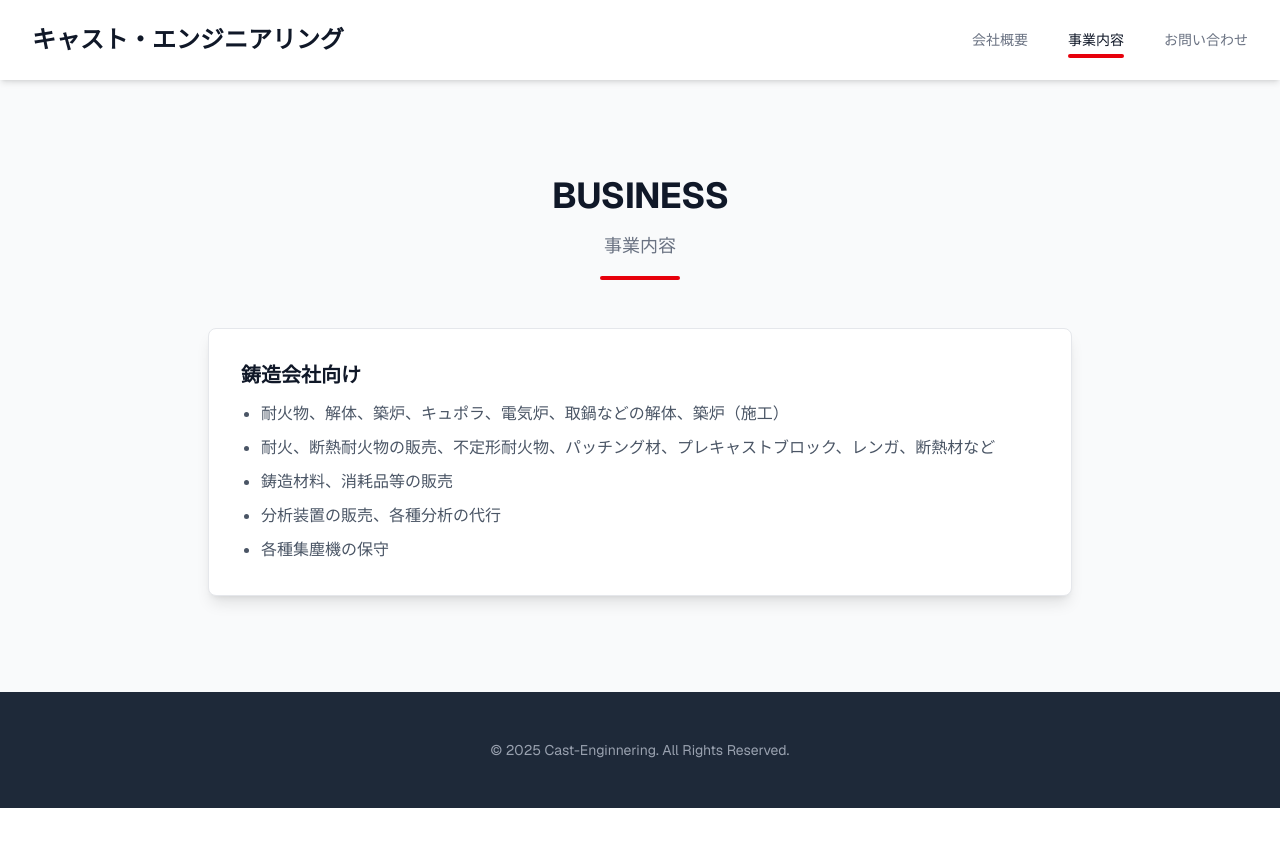
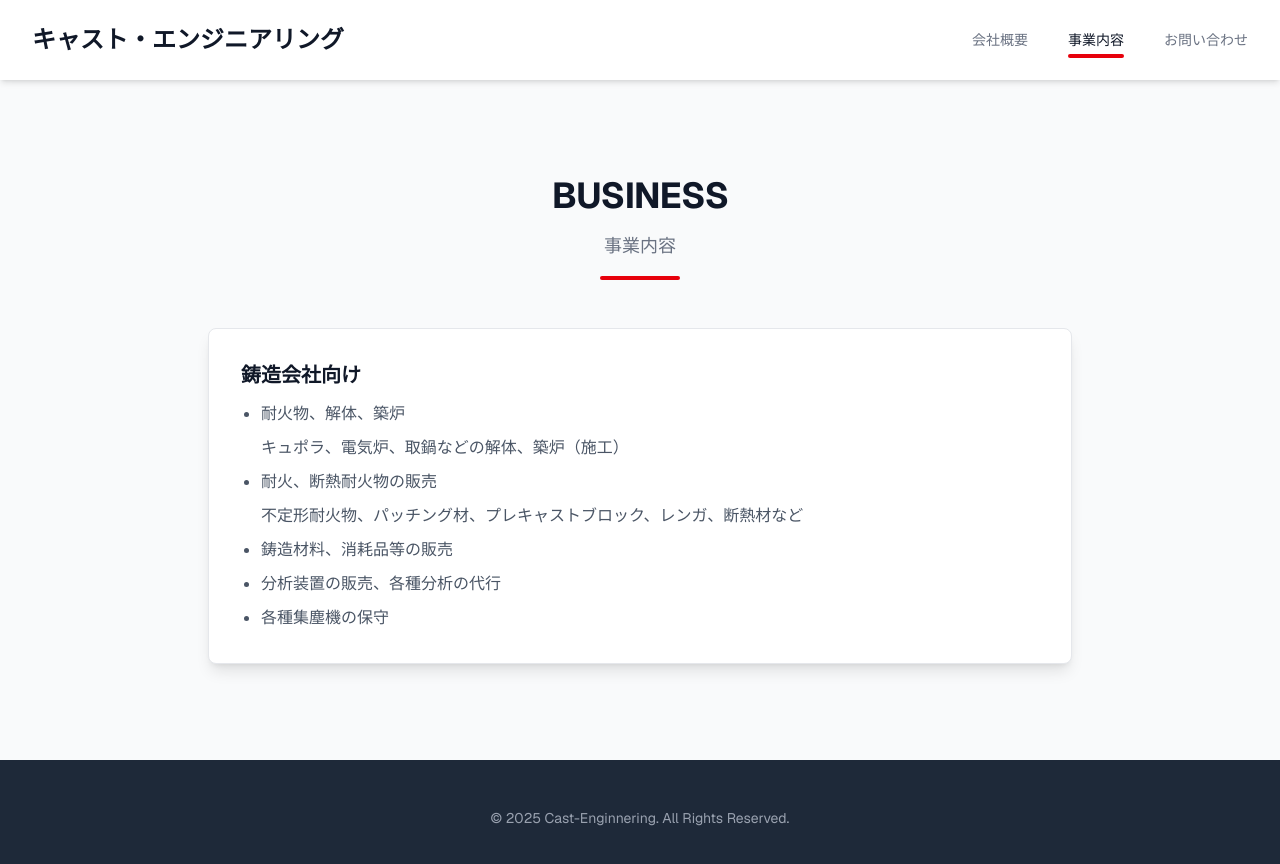
Before and after one commit to Masamu43256/CastEngineering-HomePage, a Next.js app: page / in a window 1280 px wide. Both pictures are taken after a click on the button "事業内容". Shown: the top 864 px of the page. Before the commit the page ends 808 px from the top, so only its background shows below. Built offline with nearby package versions, Linux system fonts and the light colour scheme.

Commit message:
誤字改行修正

```diff
--- a/app/page.tsx
+++ b/app/page.tsx
@@ -129,7 +129,7 @@ const CompanyProfile = () => {
     { label: '資本金', value: '10,000,000円' },
     { label: '従業員数', value: '2名（2025年9月現在）' },
     { label: '取締役社長', value: '中嶋 和生' },
-    { label: '取引銀行', value: '東農信用金庫、三菱UFJ銀行' },
+    { label: '取引銀行', value: '東濃信用金庫、三菱UFJ銀行' },
     { label: '適格請求書発行事業者登録番号', value: 'T5180001074021' },
     { label: '所在地', value: '〒480-0305 愛知県春日井市坂下町5-1215-446' },
     { label: 'TEL', value: '0568-88-5141' },
@@ -176,8 +176,10 @@ const BusinessContent = () => {
             </h3>
             {/* <p>タグの代わりに<ul>タグを使用 */}
             <ul className="text-gray-600 leading-relaxed list-disc pl-5 space-y-2"> {/* list-discで黒丸、pl-5で左の余白、space-y-2で項目間の余白 */}
-              <li>耐火物、解体、築炉、キュポラ、電気炉、取鍋などの解体、築炉（施工）</li>
-              <li>耐火、断熱耐火物の販売、不定形耐火物、パッチング材、プレキャストブロック、レンガ、断熱材など</li>
+              <li>耐火物、解体、築炉</li>
+              <ul>キュポラ、電気炉、取鍋などの解体、築炉（施工）</ul>
+              <li>耐火、断熱耐火物の販売</li>
+              <ul>不定形耐火物、パッチング材、プレキャストブロック、レンガ、断熱材など</ul>
               <li>鋳造材料、消耗品等の販売</li>
               <li>分析装置の販売、各種分析の代行</li>
               <li>各種集塵機の保守</li>
```
